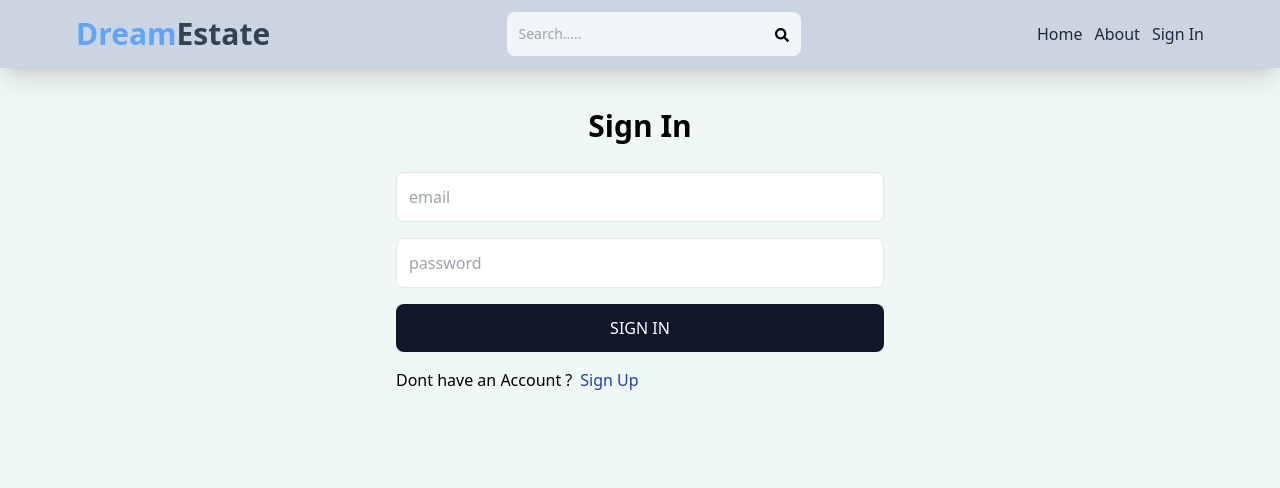
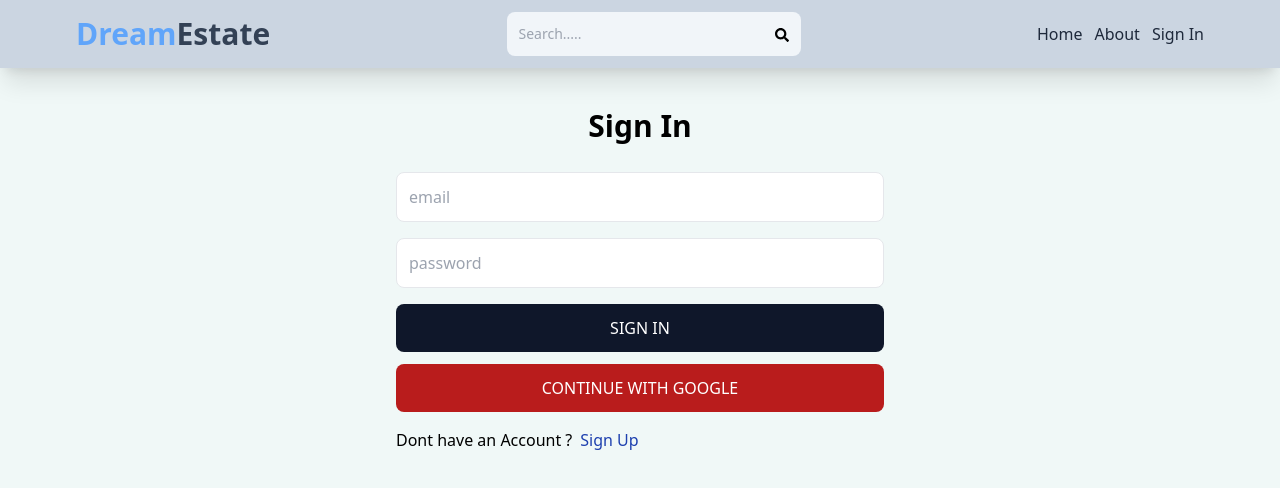
Before and after one commit to wazzer1803/Dream-Estate, a React (Vite) app: page /sign-in in a window 1280 px wide. Shown: the top 488 px of the page. Built offline with nearby package versions, Linux system fonts and the light colour scheme.

Commit message:
Added Google Signin

```diff
--- /dev/null
+++ b/src/components/OAuth.jsx
@@ -0,0 +1,45 @@
+import { GoogleAuthProvider, getAuth, signInWithPopup } from 'firebase/auth';
+import { app } from '../firebase';
+import { useDispatch } from 'react-redux';
+import { signInSuccess } from '../redux/user/userSlice';
+import { useNavigate } from 'react-router-dom';
+
+export default function OAuth() {
+  const dispatch = useDispatch();
+  const navigate = useNavigate();
+  const handleGoogleClick = async () => {
+    try {
+      const provider = new GoogleAuthProvider();
+      const auth = getAuth(app);
+
+      const result = await signInWithPopup(auth, provider);
+
+       const res = await fetch('/api/auth/google', {
+        method: 'POST',
+        headers: {
+          'Content-Type': 'application/json',
+        },
+        body: JSON.stringify({
+          name: result.user.displayName,
+          email: result.user.email,
+          photo: result.user.photoURL,
+
+        }),
+      });
+      const data = await res.json();
+      dispatch(signInSuccess(data));
+      navigate('/');
+    } catch (error) {
+      console.log('could not sign in with google', error);
+    }
+  };
+  return (
+    <button
+      onClick={handleGoogleClick}
+      type='button'
+      className='bg-red-700 p-3 rounded-lg hover:opacity-95 disabled opacity:80 text-white w-full mt-3 capitalize'
+    >
+      CONTINUE WITH GOOGLE
+    </button>
+  );
+}
--- /dev/null
+++ b/src/firebase.js
@@ -0,0 +1,17 @@
+// Import the functions you need from the SDKs you need
+import { initializeApp } from 'firebase/app';
+// TODO: Add SDKs for Firebase products that you want to use
+// https://firebase.google.com/docs/web/setup#available-libraries
+
+// Your web app's Firebase configuration
+const firebaseConfig = {
+  apiKey: "AIzaSyDf-teFbs6f-nwEiQi850QdXS2bPHH0AzY",
+  authDomain: "desidalla-123.firebaseapp.com",
+  projectId: "desidalla-123",
+  storageBucket: "desidalla-123.appspot.com",
+  messagingSenderId: "894237481901",
+  appId: "1:894237481901:web:65845e739acf205c771f24"
+};
+
+// Initialize Firebase
+export const app = initializeApp(firebaseConfig);
--- a/src/pages/SignIn.jsx
+++ b/src/pages/SignIn.jsx
@@ -3,6 +3,7 @@
 import { useState } from 'react'
 import { useDispatch,useSelector } from 'react-redux'
 import { signInFailure,signInStart,signInSuccess } from '../redux/user/userSlice.js'
+import OAuth from '../components/OAuth'
 export default function SignIn() {
   const [formData,setFormData]=useState({})
   const { loading, error } = useSelector((state) => state.user);
@@ -52,6 +53,7 @@
           <input type="password" placeholder="password" className="border p-3 rounded-lg" id="password" onChange={handleChange}/>
         <button  disabled={loading} className ="bg-slate-900 text-white p-3 rounded-lg hover:opacity-95 disabled opacity:80"> {loading?"LOADING...":"SIGN IN"}</button>
         </form>
+        <OAuth/>
       <div className='flex gap-2 mt-4 text-md text-bold'>
         <p> Dont have an Account ?</p>
         <Link to={'/sign-up'}>
--- a/src/pages/SignUp.jsx
+++ b/src/pages/SignUp.jsx
@@ -1,6 +1,7 @@
 import React from 'react'
 import { Link,useNavigate } from 'react-router-dom'
 import { useState } from 'react'
+import OAuth from '../components/OAuth';
 export default function SignUp() {
   const [formData,setFormData]=useState({})
   const [error, setError] = useState(null);
@@ -54,6 +55,7 @@
           <input type="password" placeholder="password" className="border p-3 rounded-lg" id="password" onChange={handleChange}/>
         <button  disabled={loading} className ="bg-slate-900 text-white p-3 rounded-lg hover:opacity-95 disabled opacity:80"> {loading?"LOADING...":"SIGN UP"}</button>
         </form>
+        <OAuth/>
       <div className='flex gap-2 mt-4 text-md text-bold'>
         <p> Have an Account ?</p>
         <Link to={'/sign-in'}>
```
